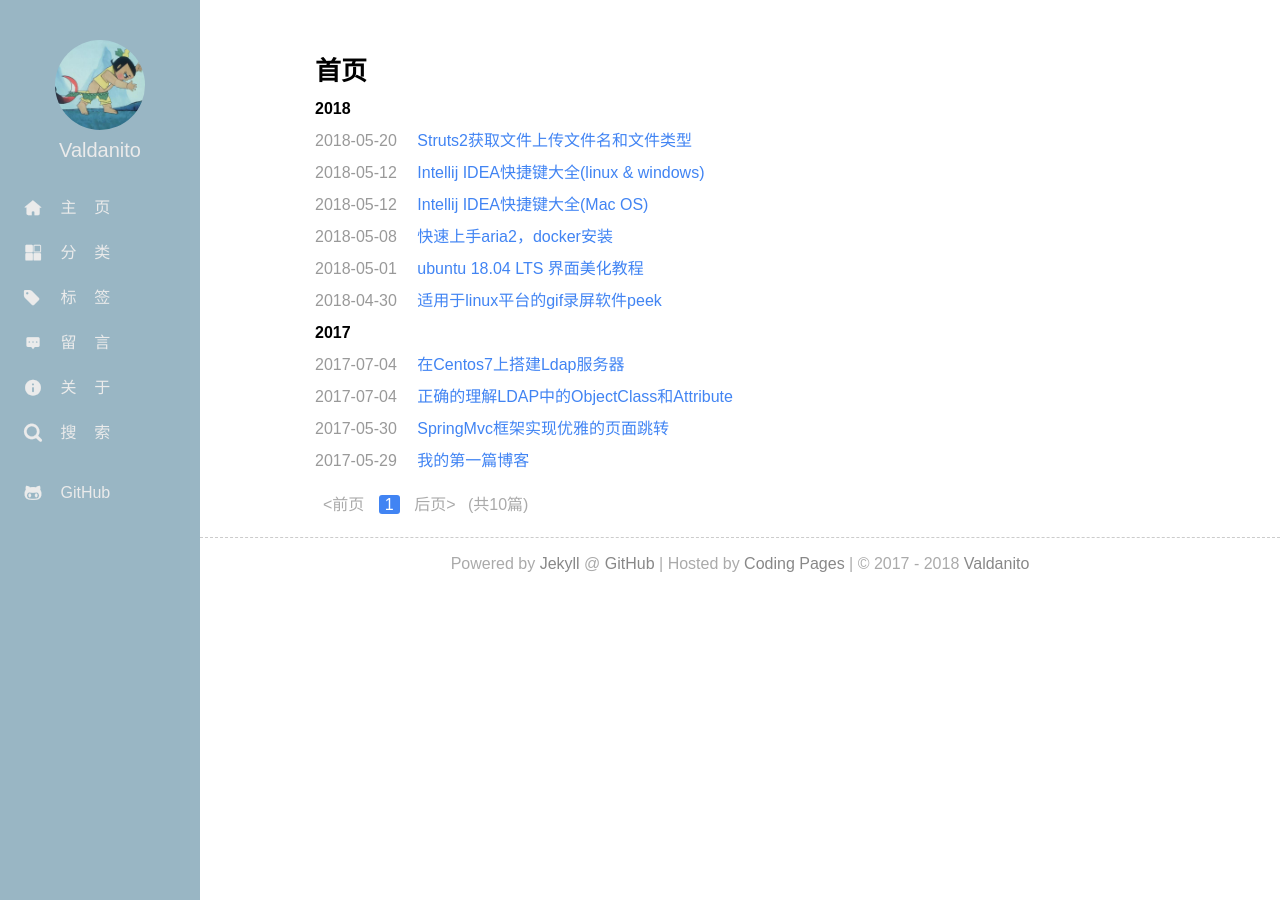
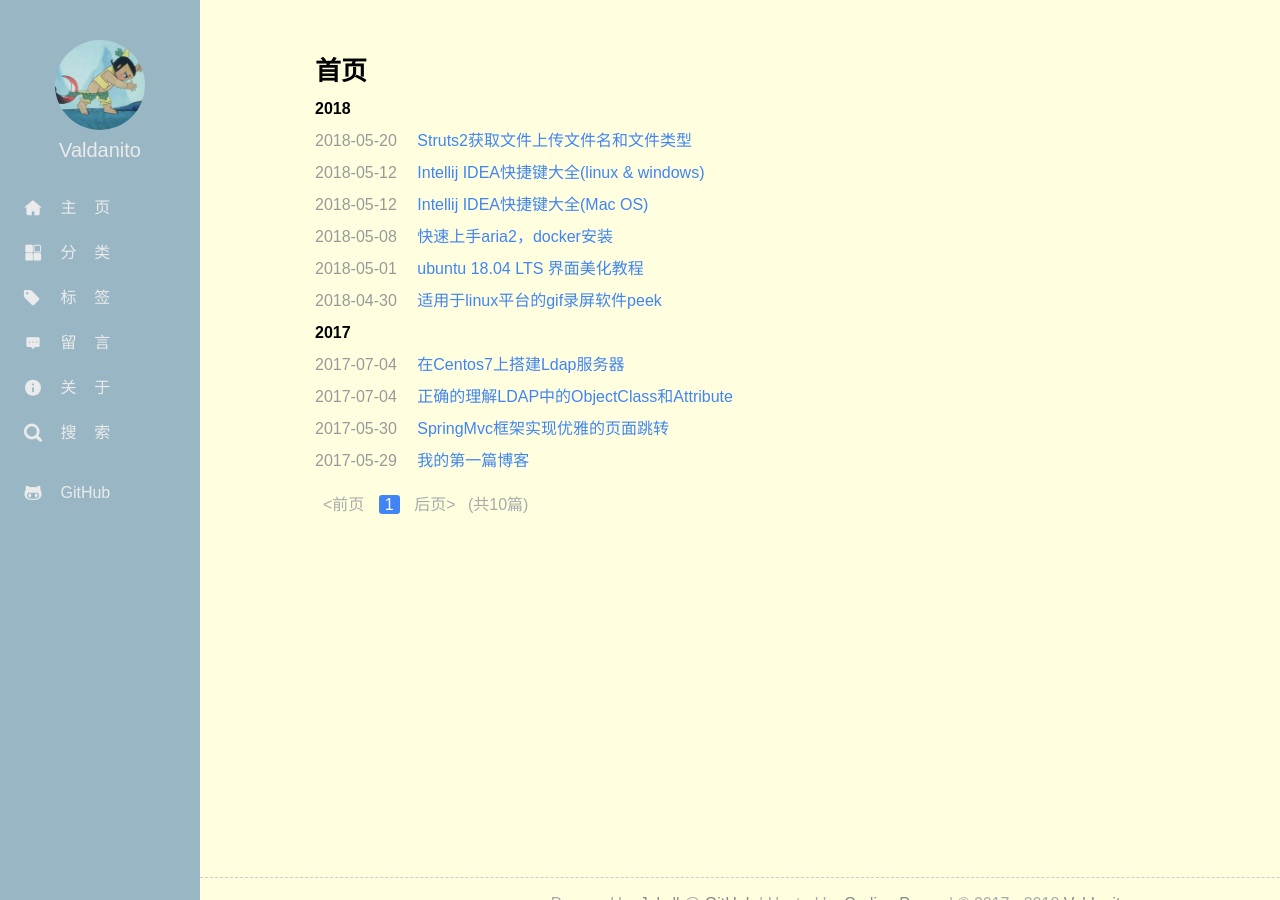
Before and after one commit to Valdanitooooo/Valdanitooooo.github.io, a Jekyll site: the page built from index.html, in a window 1280 px wide and 900 px high. Built offline with Jekyll 4.4.1, drawn with Linux system fonts in a browser that asks for light colours; the list of posts is cut into pages by our own code; comment, search, counter and statistics services are not loaded.

Commit message:
修改style

```diff
--- a/media/css/style.css
+++ b/media/css/style.css
@@ -1,6 +1,14 @@
 @charset "UTF-8";
 body, div, dl, dt, dd, ul, ol, li, h1, h2, h3, h4, h5, h6, pre, code, form, fieldset, legend, input, textarea, p, blockquote, th, td {margin: 0;padding: 0;}
-body{font-size: 16px; font-family: Arial,Verdana,Helvetica,sans-serif;}
+body{
+    font-size: 16px;
+    font-family: Arial,Verdana,Helvetica,sans-serif;
+    min-height:100%;
+    height: 100%;
+    margin:0;
+    padding:0;
+    position:relative;
+}
 fieldset, img{border: 0;}
 h1, h2, h3, h4, h5, h6{font-weight: bold;}
 h1{font-size: 20px;margin: 20px 0 10px 0;}
@@ -151,6 +159,8 @@ body.pushed{
 #main{
     padding-top: 30px;
     margin-left: 200px;
+    background-color: lightyellow;
+    min-height: calc(100vh - 100px);
 }
 #main ol,#main ul{list-style-position: inside;}
 #main ol ol, #main ol ul, #main ul ol, #main ul ul{padding-left: 28px;}
@@ -205,7 +215,15 @@ body.pushed{
 .page-nav p{white-space: nowrap;width: 100%;overflow: hidden;text-overflow: ellipsis;}
 .pageNavInvalid{color:#D0D0D0;}
 
-footer{text-align:center;color: #aaa; display:block;border-top: 1px dashed #CCC;}
+footer{
+    text-align:center;
+    color: #aaa;
+    display:block;
+    border-top: 1px dashed #CCC;
+    position:absolute;
+    bottom:0;
+    width:100%;
+}
 footer a {color: #888;text-decoration: none;}
 footer a:hover {border-bottom: 1px dashed #BBB;text-decoration: none;}
 
@@ -224,6 +242,7 @@ footer a:hover {border-bottom: 1px dashed #BBB;text-decoration: none;}
     }
     #main{
         margin-left: 200px;
+        padding-bottom:100px;
     }
 }
 @media only screen and (min-width:768px) and (max-width:1023px){
```
